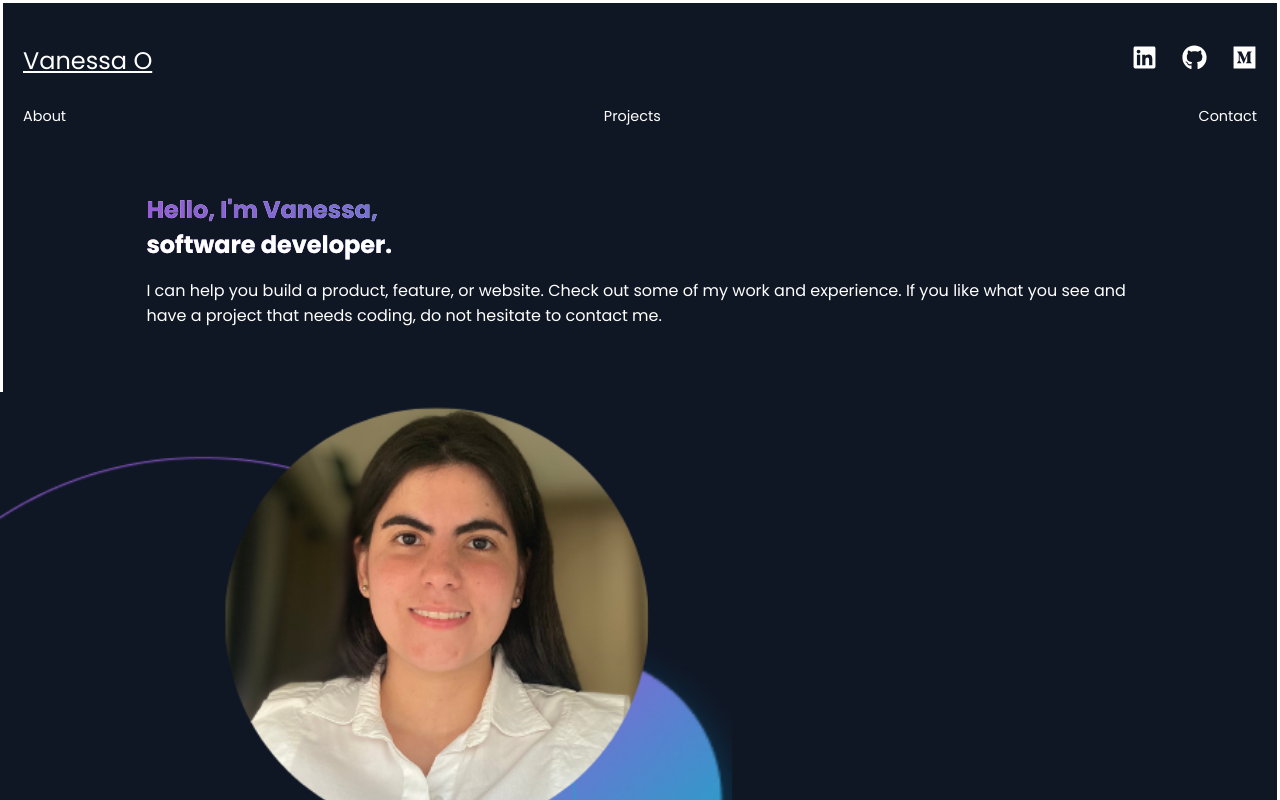
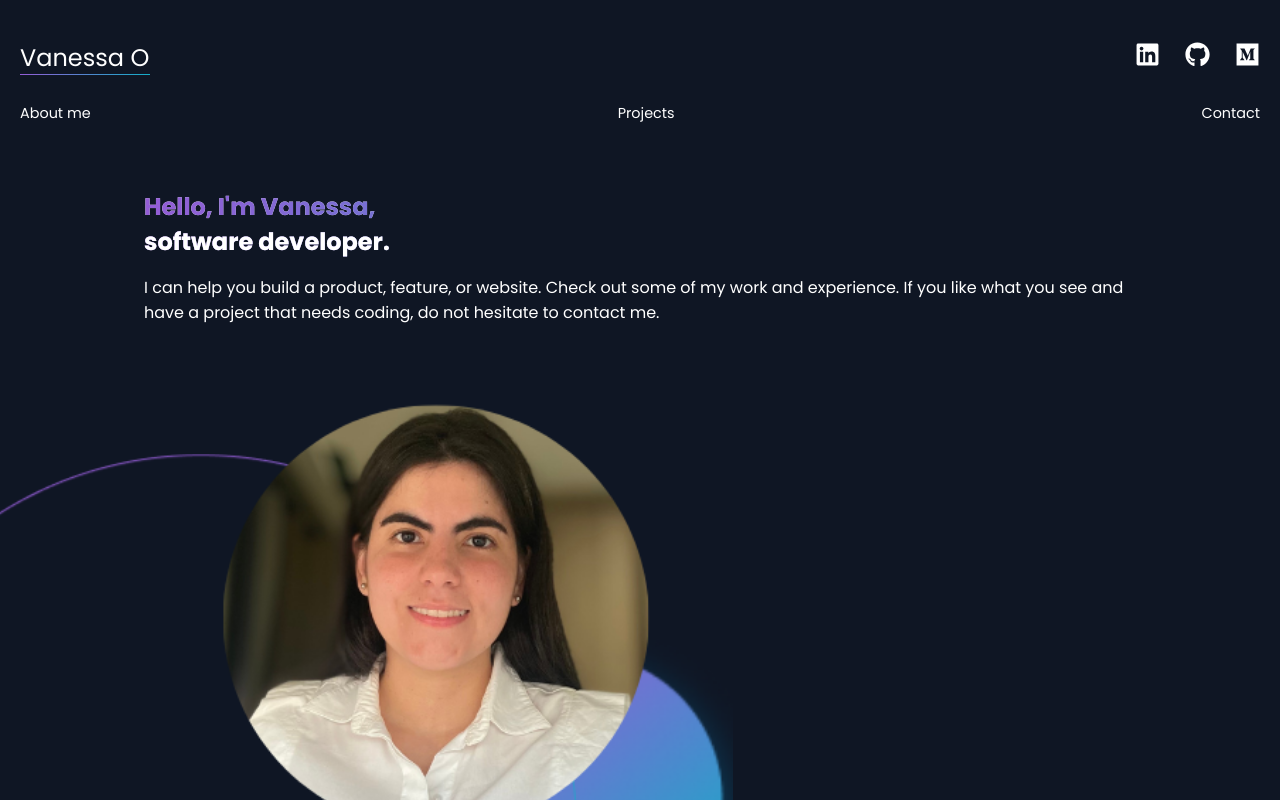
Before and after one commit to vvoo21/my-portfolio, a React (Vite) app: page / in a window 1280 px wide. Shown: the top 800 px of the page. Built offline with nearby package versions, Linux system fonts and the light colour scheme.

Commit message:
Add style link active

```diff
--- a/src/App.css
+++ b/src/App.css
@@ -1,6 +1,5 @@
 #root {
   width: 100%;
-  border: solid;
   min-height: 100vh;
   padding: 2.5rem 1.25rem;
 }
--- a/src/components/Navbar.jsx
+++ b/src/components/Navbar.jsx
@@ -9,9 +9,6 @@ import '../styles/navbar.css';
 const ICON_SIZE = 25;
 
 const Navbar = () => {
-  const activeStyle = {
-    textDecoration: 'underline',
-  };
 
   // URLs
   const linkedinURL = 'https://www.linkedin.com/in/vaneoliverosp/';
@@ -23,8 +20,7 @@ const Navbar = () => {
       <NavLink
         to="/"
         end
-        style={({ isActive }) => (isActive ? activeStyle : undefined)}
-        className='logo'
+        className='logo link-active'
         >
           Vanessa O
       </NavLink>
@@ -43,17 +39,15 @@ const Navbar = () => {
         <li>
           <NavLink
             to="/about"
-            style={({ isActive }) => (isActive ? activeStyle : undefined)}
-            className='link'
+            className='link link-active'
           >
-            About
+            About me
           </NavLink>
         </li>
         <li>
           <NavLink
             to="/projects"
-            style={({ isActive }) => (isActive ? activeStyle : undefined)}
-            className='link'
+            className='link link-active'
           >
             Projects
           </NavLink>
@@ -61,8 +55,7 @@ const Navbar = () => {
         <li>
           <NavLink
             to="/contact"
-            style={({ isActive }) => (isActive ? activeStyle : undefined)}
-            className='link'
+            className='link link-active'
           >
             Contact
           </NavLink>
--- a/src/styles/navbar.css
+++ b/src/styles/navbar.css
@@ -8,9 +8,34 @@
   align-items: center;
 }
 
+.link-active {
+  position: relative;
+  text-decoration: none;
+}
+
+.link-active::before {
+  content: "";
+  position: absolute;
+  bottom: 0;
+  left: 0;
+  width: 100%;
+  height: 1px; /* Ajusta el grosor del subrayado aquí según tus preferencias */
+  background: linear-gradient(270deg, #13adc7 0%, #6978d1 66.67%, #945dd6 100%);
+  visibility: hidden;
+  transform: scaleX(0);
+  transition: all 0.3s ease-in-out; /* Transición suave para la aparición */
+}
+
+.link-active:hover::before,
+.link-active.active::before {
+  visibility: visible;
+  transform: scaleX(1);
+}
+
 .logo {
   grid-area: logo;
   font-size: 1.5rem;
+  width: 130px;
 }
 
 .social-media {
```
